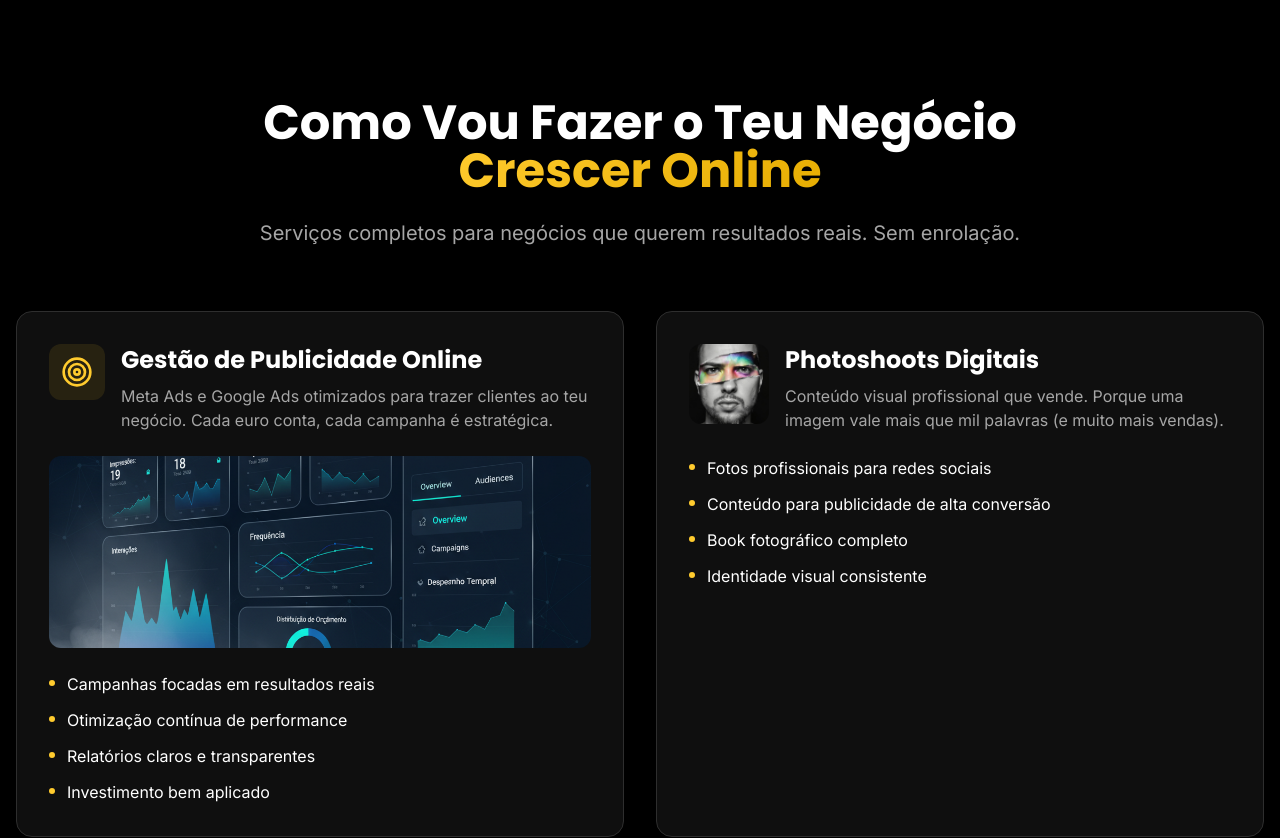
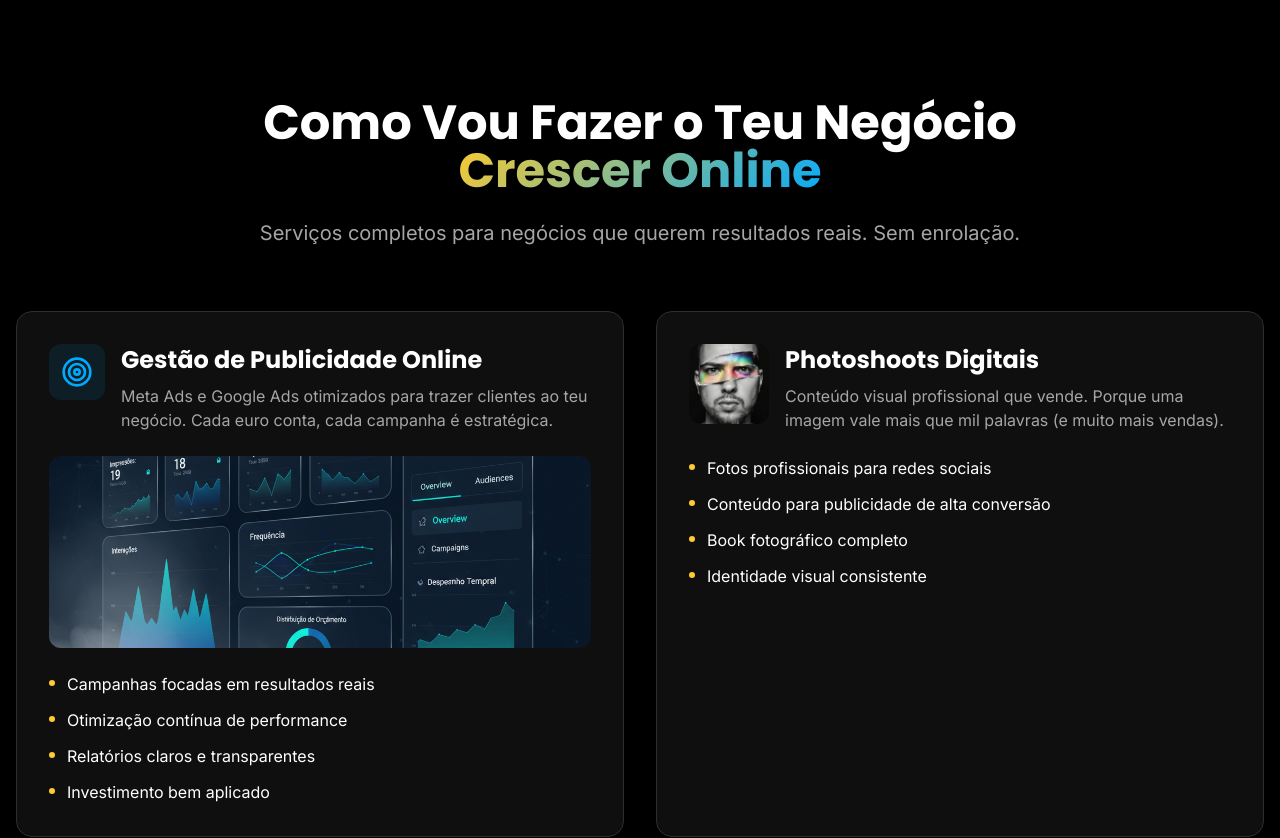
Before and after one commit to Lorythe1st/conversao-masters-pt, a React (Vite) app: page / in a window 1280 px wide. Shown: the part 3540-4378 px from the top of the page. Built offline with nearby package versions, Linux system fonts and the light colour scheme; the HTML template or start-up script is replaced by a standard one.

Commit message:
Rebased branding across app
Co-authored-by: Lorythe1st <201019131+Lorythe1st@users.noreply.github.com>

```diff
--- a/src/components/ServicesSection.tsx
+++ b/src/components/ServicesSection.tsx
@@ -55,10 +55,10 @@ const ServicesSection = () => {
                       </div>
                     </div>
                   </div> : <div className="flex items-start gap-4 mb-6">
-                    {service.icon && <div className="p-3 bg-primary/10 rounded-xl">
+                    {service.icon && <div className="p-3 bg-accent/10 rounded-xl">
                         {(() => {
                   const Icon = service.icon;
-                  return <Icon className="w-8 h-8 text-primary" />;
+                  return <Icon className="w-8 h-8 text-accent" />;
                 })()}
                       </div>}
                     <div>
--- a/src/index.css
+++ b/src/index.css
@@ -128,7 +128,7 @@ All colors MUST be HSL.
   }
 
   .text-gradient {
-    background: var(--gradient-primary);
+    background: linear-gradient(135deg, hsl(45 100% 59%), hsl(200 100% 50%));
     -webkit-background-clip: text;
     -webkit-text-fill-color: transparent;
     background-clip: text;
```
